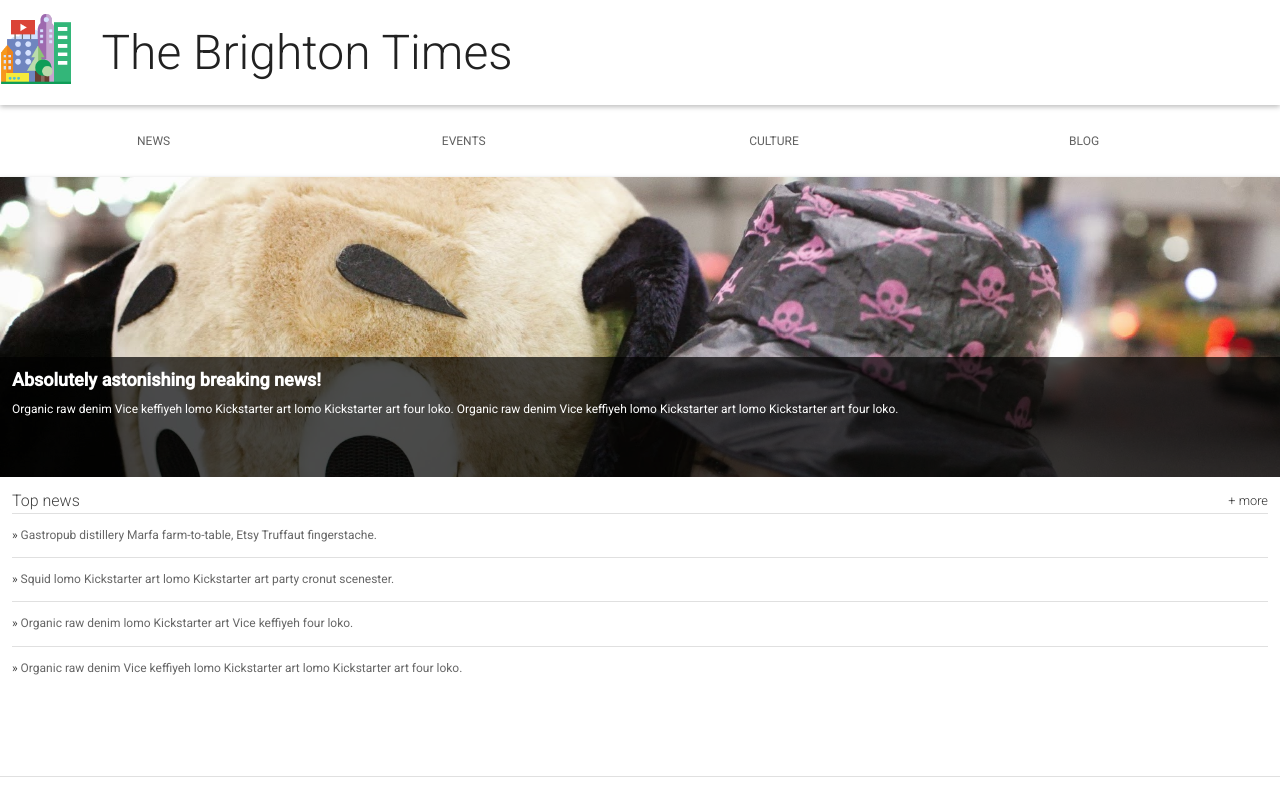
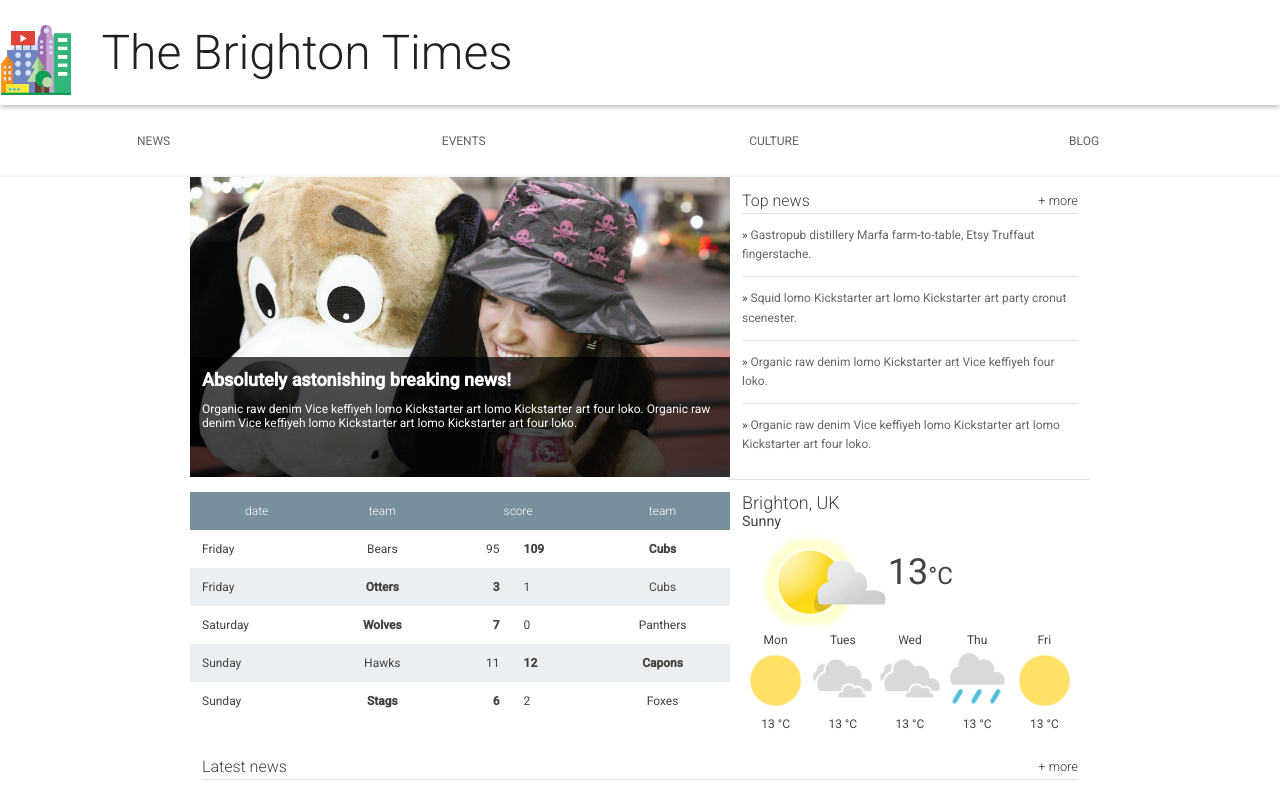
Before and after one commit to malikalbeik/The-Brighton-Times, a plain HTML site: page index.html in a window 1280 px wide. Shown: the top 786 px of the page. Drawn offline with Linux system fonts and the light colour scheme.

Commit message:
added responsive.css and two breakpionts

```diff
--- /dev/null
+++ b/Responsive.css
@@ -0,0 +1,42 @@
+
+.content {
+  display: flex;
+  flex-wrap: wrap;
+}
+@media (min-width: 650px){
+  .hero{
+    width: 60%;
+    order:-2;
+  }
+  .header__title {
+    font-size: 4em;
+  }
+  .weather{
+    width: 40%;
+    order: -1;
+  }
+  .top-news{
+    width: 60%
+  }
+  .scores{
+    width: 40%
+  }
+}
+@media (min-width: 900px) {
+
+  .content {
+    width: 900px;
+    margin: auto;
+  }
+  .top-news{
+    width:40%;
+    order: -2;
+    height: inherit;
+  }
+  .scores{
+    width: 60%;
+  }
+  .weather{
+    order:0;
+  }
+}
--- a/index.html
+++ b/index.html
@@ -7,6 +7,7 @@
     <title>Brighton Times</title>
     <link href="https://fonts.googleapis.com/css?family=Roboto:300,400,500" rel="stylesheet" type="text/css">
     <link rel="stylesheet" type="text/css" href="main.css">
+    <link rel="stylesheet" type="text/css" href="Responsive.css">
   </head>
   <body>
 
--- a/main.css
+++ b/main.css
@@ -1,5 +1,4 @@
-body,
-html {
+body, html {
   margin: 0;
   padding: 0;
   width: 100%;
@@ -12,20 +11,11 @@ body {
   color: #424242;
 }
 
-h1,
-h2,
-h3,
-h4,
-h5 {
+h1, h2, h3, h4, h5 {
   margin: 0;
 }
 
-header,
-nav,
-footer,
-section,
-article,
-div {
+header, nav, footer, section, article, div {
   box-sizing: border-box;
 }
 
@@ -71,15 +61,16 @@ ul {
 .header__logo {
   height: 72px;
   margin-right: 1em;
-  vertical-align: top;
+  vertical-align: middle;
   margin-top: 12px;
 }
 
 .header__title {
   font-weight: 300;
-  font-size: 4em;
+  font-size: 2.5em;
   margin: 0.5em 0.25em;
-  display: inline-block;
+  vertical-align: middle;
+  display:inline-block;
   color: #212121;
 }
 
@@ -178,7 +169,8 @@ main {
  */
 
 .top-news {
-  height: 300px;
+  width:100%;
+  height: 100%;
   border-bottom: 1px solid #E0E0E0;
   padding: 1em;
 }
@@ -223,10 +215,11 @@ main {
 
 .scores {
   padding-top: 1em;
+  width:100%;
 }
 
 .scores__table {
-  width: 100%;
+  width:100%;
   border-collapse: collapse;
 }
 
@@ -270,6 +263,7 @@ main {
 
 .weather {
   padding: 1em;
+  width:100%;
 }
 
 .weather__location {
@@ -284,6 +278,7 @@ main {
 }
 
 .weather__today {
+  margin: 5%;
   width: 60%;
   vertical-align: middle;
 }
```
Also changed, not shown: 1 other file.
